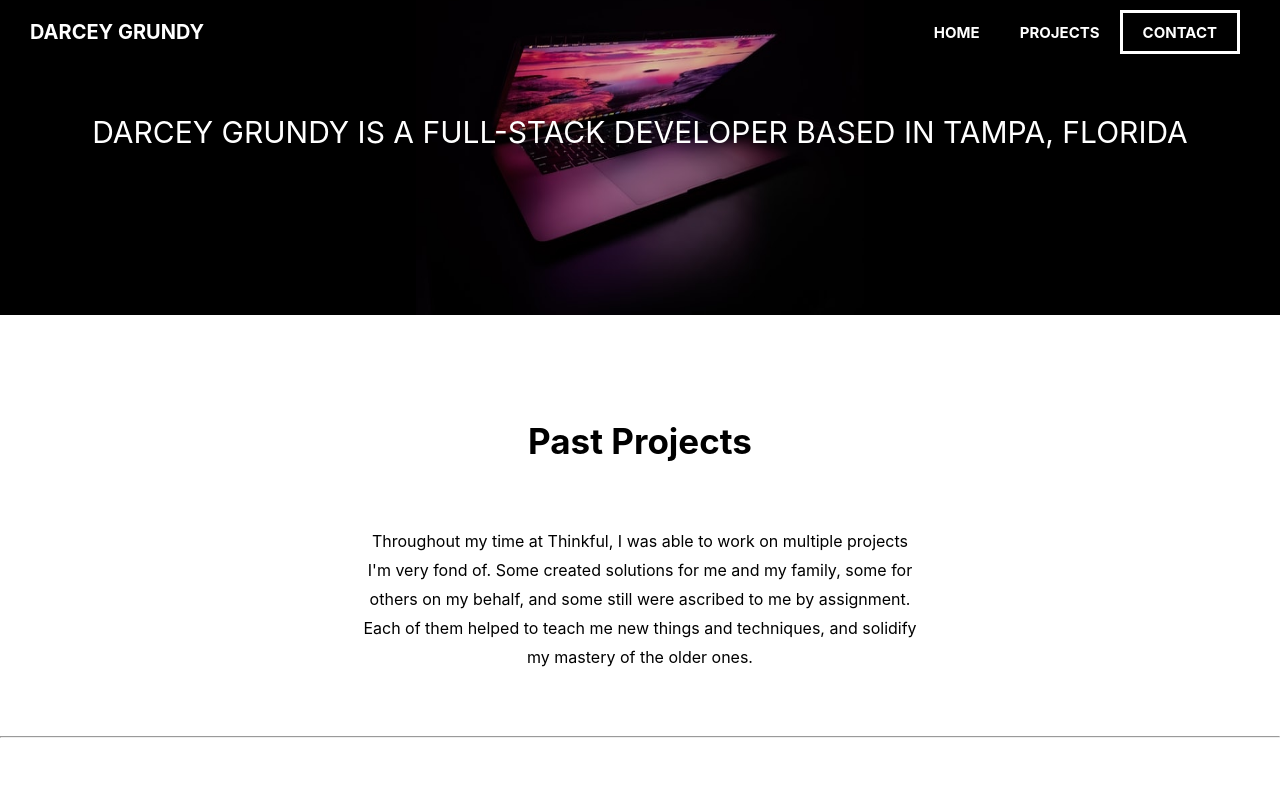
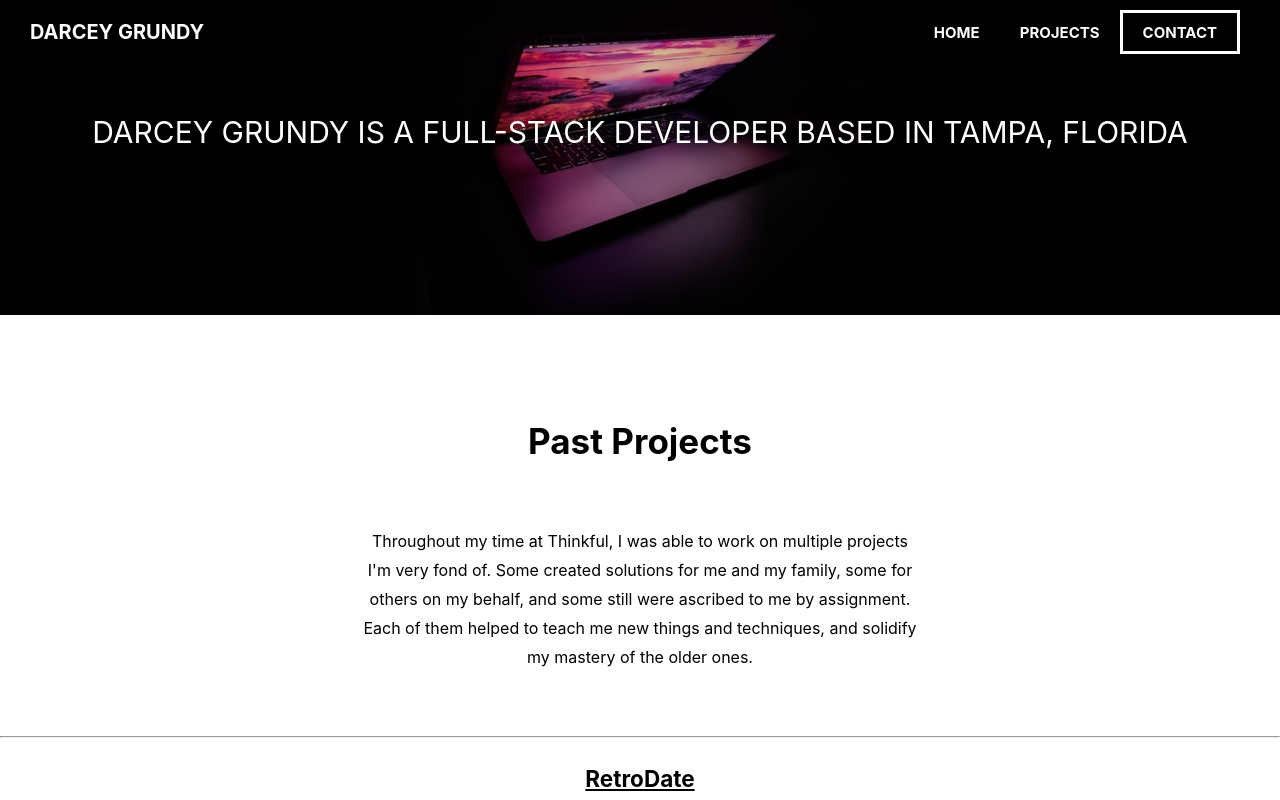
Before and after one commit to grundydarcey/UpdatedDevPortfolio, a React (Create React App) app: page /portfolio in a window 1280 px wide. Shown: the top 800 px of the page. Built offline with nearby package versions, Linux system fonts and the light colour scheme.

Commit message:
final commit

```diff
--- a/src/Projects/projects.css
+++ b/src/Projects/projects.css
@@ -8,6 +8,10 @@
   margin-right: 360px;
   line-height: 29px;
   padding-top: 30px;
+}
+
+.projects a h2 {
+  color: #000;
 }
 
 #projectimg {
```
